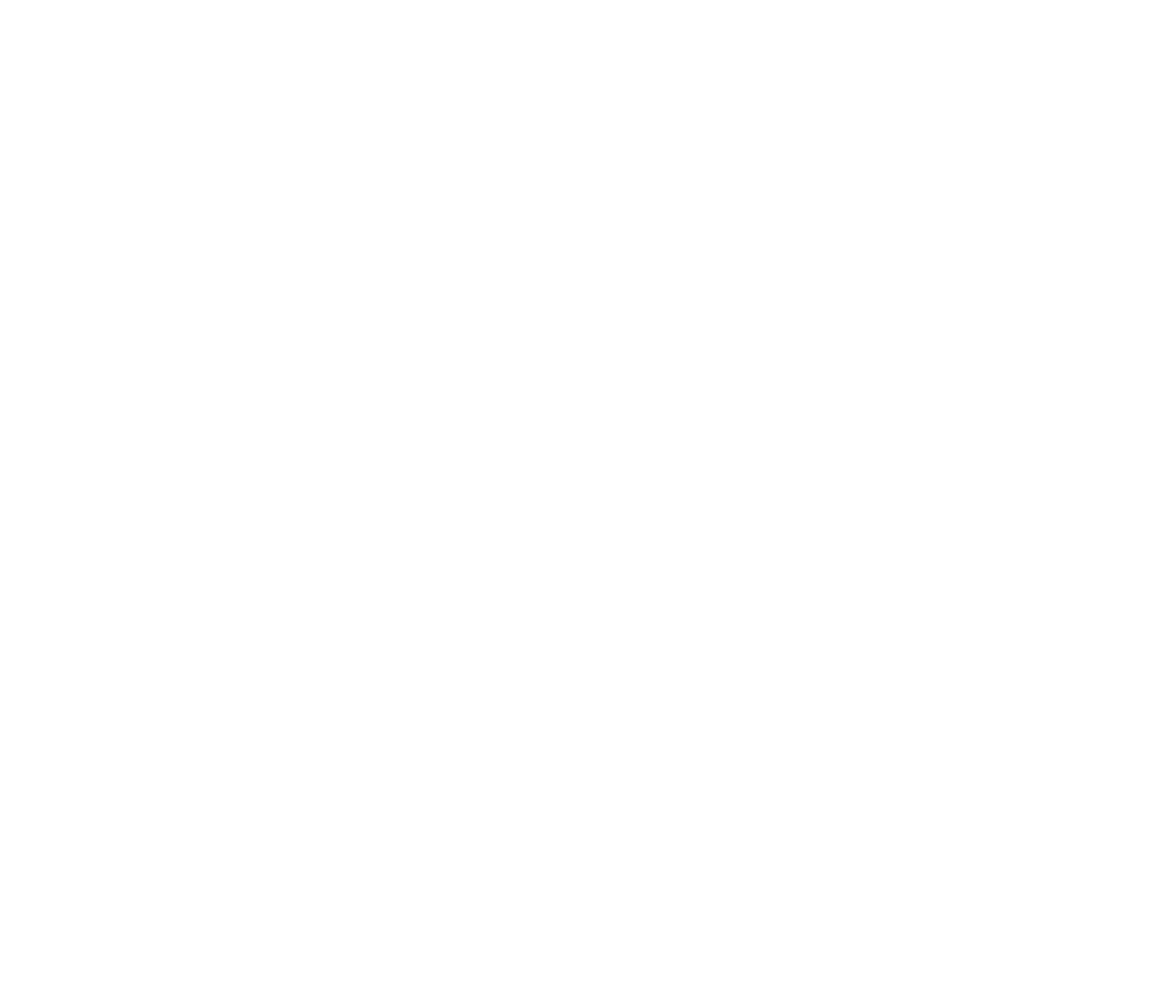
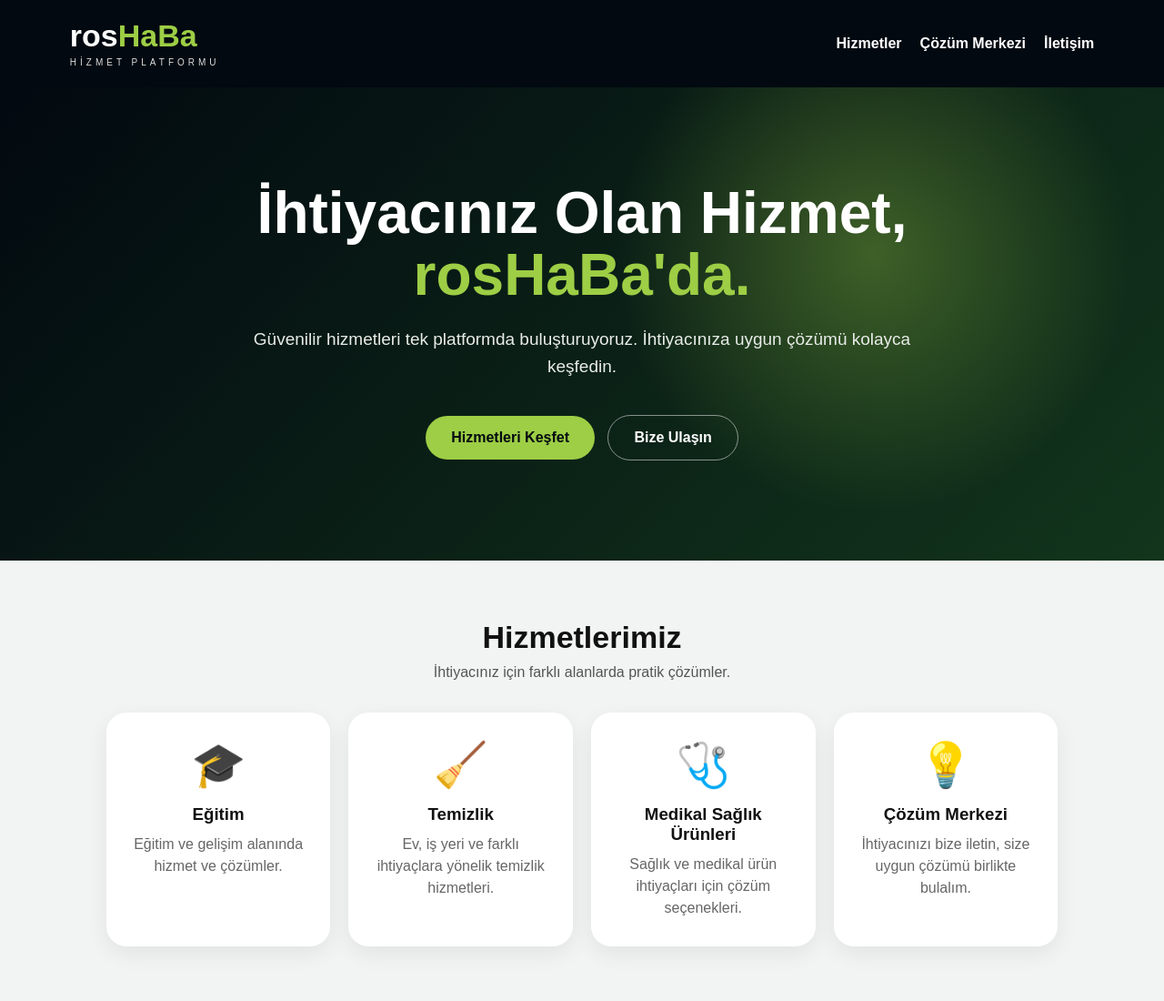
Before and after one commit to sosyalmedyauz9-collab/roshabaweb, a plain HTML site: page index.html in a window 1280 px wide. Shown: the top 1100 px of the page at 91% size. Before the commit the page ends 800 px from the top, so only its background shows below. Drawn offline with Linux system fonts and the light colour scheme.

Commit message:
Add files via upload

```diff
--- a/index.html
+++ b/index.html
@@ -4,63 +4,271 @@
   <meta charset="UTF-8">
   <meta name="viewport" content="width=device-width, initial-scale=1.0">
   <title>rosHaBa | Hizmet Platformu</title>
+  <meta name="description" content="rosHaBa - Güvenilir hizmetleri tek platformda buluşturuyoruz.">
   <style>
-/* rosHaBa yeni ana sayfa tasarımı */
-  /* rosHaBa yeni ana sayfa tasarımı */
-
-.rhb-new-home {
+    * { box-sizing: border-box; }
+    html { scroll-behavior: smooth; }
+    body {
+      margin: 0;
+      font-family: Arial, Helvetica, sans-serif;
       background: #f2f4f3;
       color: #111;
     }
+    a { text-decoration: none; }
 
-.rhb-new-hero {
-    min-height: 680px;
-    position: relative;
-    overflow: hidden;
-    background:
-        radial-gradient(circle at 75% 35%, rgba(140,190,80,.25), transparent 30%),
-        linear-gradient(110deg,#020910,#081820 55%,#263b3b);
-  background-image: url("roshaba-anasayfa.png");
-background-size: cover;
-background-position: center;
-}
-
-.rhb-new-container {
-    width: 94%;
-    max-width: 1450px;
-    margin: auto;
-}
-
-.rhb-new-nav {
-    height: 105px;
+    .header {
+      background: #020910;
+      color: white;
+      padding: 22px 6%;
       display: flex;
       align-items: center;
       justify-content: space-between;
+      gap: 20px;
+      flex-wrap: wrap;
+      position: sticky;
+      top: 0;
+      z-index: 10;
+    }
+    .logo {
+      font-size: 34px;
+      font-weight: 800;
+      line-height: 1;
+    }
+    .logo span { color: #9dce45; }
+    .tagline {
+      font-size: 10px;
+      letter-spacing: 4px;
+      margin-top: 7px;
+      color: #ddd;
+    }
+    .nav {
+      display: flex;
+      gap: 20px;
+      flex-wrap: wrap;
+    }
+    .nav a {
+      color: white;
+      font-weight: 600;
     }
 
-.rhb-new-logo {
-    font-size: 40px;
+    .hero {
+      min-height: 520px;
+      padding: 80px 6%;
+      display: flex;
+      align-items: center;
+      justify-content: center;
+      text-align: center;
+      color: white;
+      background:
+        radial-gradient(circle at 75% 35%, rgba(157,206,69,.35), transparent 28%),
+        linear-gradient(135deg, #020910, #12351c);
+    }
+    .hero-content { max-width: 800px; }
+    .hero h1 {
+      font-size: clamp(38px, 7vw, 64px);
+      line-height: 1.05;
+      margin: 0 0 22px;
+    }
+    .hero h1 span { color: #9dce45; }
+    .hero p {
+      font-size: 19px;
+      line-height: 1.6;
+      margin: 0 auto 32px;
+      color: #e8ece8;
+    }
+    .button {
+      display: inline-block;
+      background: #9dce45;
+      color: #020910;
+      padding: 15px 28px;
+      border-radius: 30px;
       font-weight: 800;
+      margin: 5px;
+    }
+    .button.dark {
+      background: transparent;
       color: white;
+      border: 1px solid rgba(255,255,255,.5);
     }
 
-.rhb-new-logo span {
-    color: #9dce45;
+    .section {
+      padding: 65px 6%;
+      max-width: 1200px;
+      margin: auto;
+    }
+    .section-title {
+      text-align: center;
+      margin-bottom: 35px;
+    }
+    .section-title h2 {
+      font-size: 34px;
+      margin: 0 0 10px;
+    }
+    .section-title p {
+      color: #555;
+      margin: 0;
     }
 
-.rhb-new-logo small {
-    display: block;
-    font-size: 10px;
-    letter-spacing: 5px;
-    font-weight: 400;
+    .cards {
+      display: grid;
+      grid-template-columns: repeat(auto-fit, minmax(220px, 1fr));
+      gap: 20px;
+    }
+    .card {
+      background: white;
+      border-radius: 22px;
+      padding: 30px 22px;
+      text-align: center;
+      box-shadow: 0 8px 25px rgba(0,0,0,.07);
+      transition: transform .2s;
+    }
+    .card:hover { transform: translateY(-4px); }
+    .icon { font-size: 48px; }
+    .card h3 { margin: 15px 0 10px; }
+    .card p {
+      color: #666;
+      line-height: 1.5;
+      margin: 0;
     }
 
-.rhb-new-menu {
-    display: flex;
-    gap: 35px;
+    .solution {
+      max-width: 1100px;
+      margin: 0 auto 65px;
+      padding: 55px 6%;
+      border-radius: 28px;
+      background: #020910;
+      color: white;
+      text-align: center;
+    }
+    .solution h2 { font-size: 34px; margin-top: 0; }
+    .solution p {
+      max-width: 650px;
+      margin: 0 auto 25px;
+      line-height: 1.6;
+      color: #ddd;
     }
 
-.rhb-new-menu a {
+    .contact {
+      text-align: center;
+      padding: 60px 6%;
+      background: white;
+    }
+    .contact h2 { font-size: 32px; }
+    .whatsapp {
+      display: inline-block;
+      background: #25D366;
       color: white;
-    text-decoration: none;
-    font-weight: 600;
+      padding: 16px 28px;
+      border-radius: 30px;
+      font-weight: 800;
+      margin-top: 10px;
+    }
+    .phone {
+      font-size: 22px;
+      font-weight: 800;
+      margin: 18px 0;
+    }
+
+    footer {
+      background: #020910;
+      color: white;
+      text-align: center;
+      padding: 28px 15px;
+    }
+    footer span { color: #9dce45; }
+
+    @media (max-width: 600px) {
+      .header { justify-content: center; text-align: center; }
+      .nav { justify-content: center; }
+      .hero { min-height: 560px; padding: 60px 20px; }
+      .hero p { font-size: 17px; }
+      .section { padding: 50px 20px; }
+      .solution { margin: 0 15px 50px; }
+    }
+  </style>
+</head>
+
+<body>
+
+<header class="header">
+  <div>
+    <div class="logo">ros<span>HaBa</span></div>
+    <div class="tagline">HİZMET PLATFORMU</div>
+  </div>
+
+  <nav class="nav">
+    <a href="#hizmetler">Hizmetler</a>
+    <a href="#cozum">Çözüm Merkezi</a>
+    <a href="#iletisim">İletişim</a>
+  </nav>
+</header>
+
+<section class="hero">
+  <div class="hero-content">
+    <h1>İhtiyacınız Olan Hizmet,<br><span>rosHaBa'da.</span></h1>
+    <p>
+      Güvenilir hizmetleri tek platformda buluşturuyoruz.
+      İhtiyacınıza uygun çözümü kolayca keşfedin.
+    </p>
+    <a class="button" href="#hizmetler">Hizmetleri Keşfet</a>
+    <a class="button dark" href="#iletisim">Bize Ulaşın</a>
+  </div>
+</section>
+
+<section class="section" id="hizmetler">
+  <div class="section-title">
+    <h2>Hizmetlerimiz</h2>
+    <p>İhtiyacınız için farklı alanlarda pratik çözümler.</p>
+  </div>
+
+  <div class="cards">
+    <div class="card">
+      <div class="icon">🎓</div>
+      <h3>Eğitim</h3>
+      <p>Eğitim ve gelişim alanında hizmet ve çözümler.</p>
+    </div>
+
+    <div class="card">
+      <div class="icon">🧹</div>
+      <h3>Temizlik</h3>
+      <p>Ev, iş yeri ve farklı ihtiyaçlara yönelik temizlik hizmetleri.</p>
+    </div>
+
+    <div class="card">
+      <div class="icon">🩺</div>
+      <h3>Medikal Sağlık Ürünleri</h3>
+      <p>Sağlık ve medikal ürün ihtiyaçları için çözüm seçenekleri.</p>
+    </div>
+
+    <div class="card">
+      <div class="icon">💡</div>
+      <h3>Çözüm Merkezi</h3>
+      <p>İhtiyacınızı bize iletin, size uygun çözümü birlikte bulalım.</p>
+    </div>
+  </div>
+</section>
+
+<section class="solution" id="cozum">
+  <h2>Çözüm Merkezi</h2>
+  <p>
+    Aradığınız hizmeti bulamadınız mı?
+    İhtiyacınızı bize anlatın; rosHaBa olarak size uygun çözümü bulmaya çalışalım.
+  </p>
+  <a class="button" href="#iletisim">İletişime Geç</a>
+</section>
+
+<section class="contact" id="iletisim">
+  <h2>İletişim</h2>
+  <p>rosHaBa hakkında bilgi almak veya hizmet talebinizi iletmek için bize ulaşabilirsiniz.</p>
+  <div class="phone">0537 669 89 01</div>
+  <a class="whatsapp" href="https://wa.me/905376698901" target="_blank" rel="noopener">
+    WhatsApp'tan Ulaş
+  </a>
+</section>
+
+<footer>
+  © 2026 <span>rosHaBa</span> | Hizmet Platformu
+</footer>
+
+</body>
+</html>
```
Lines whose indentation alone changed are shown as unchanged.
